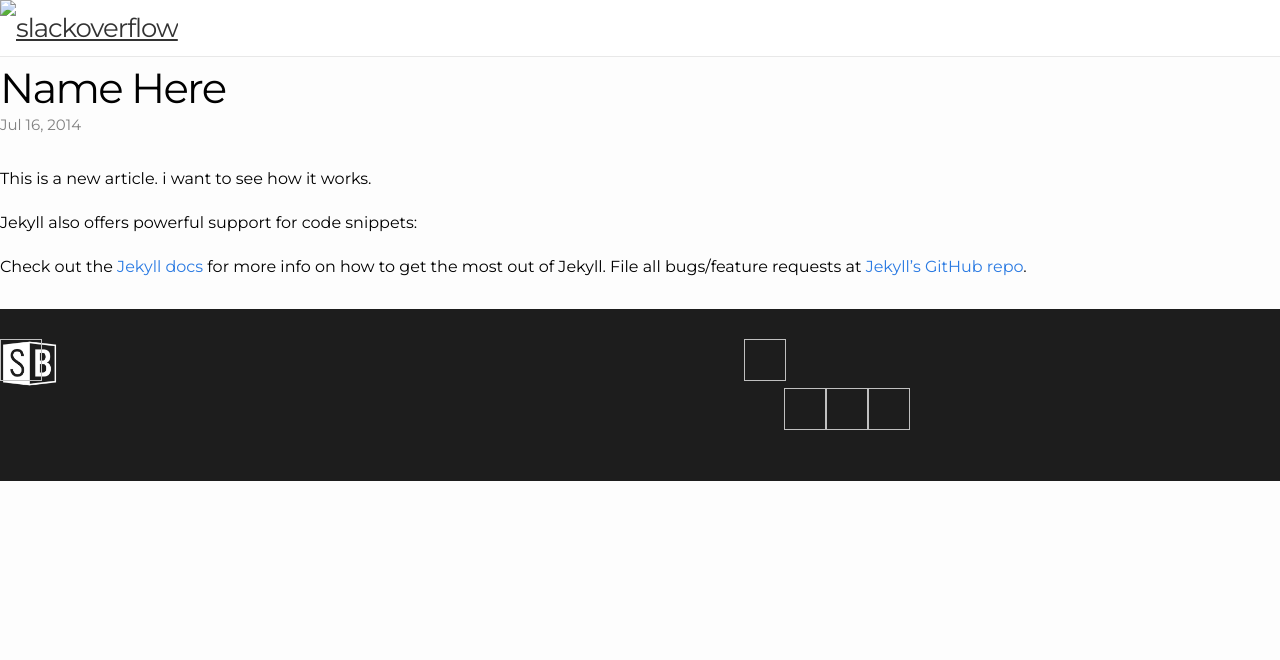
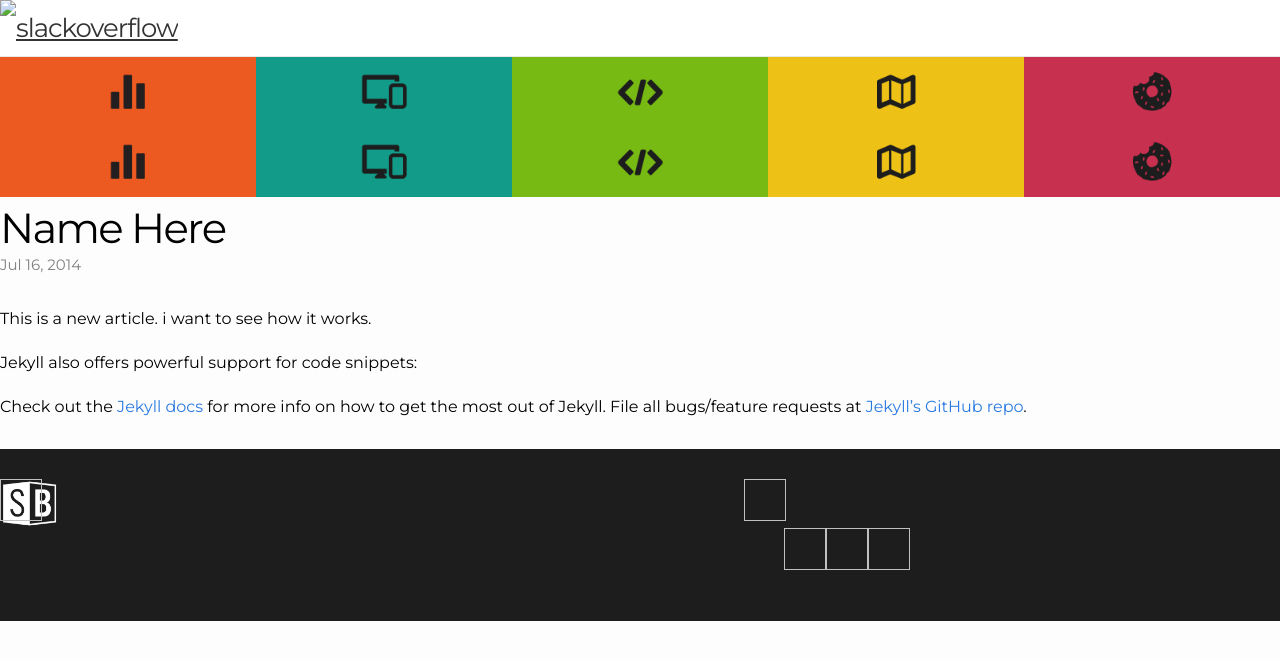
Before and after one commit to MeganCoffey/MeganCoffey.github.io, a Jekyll site: the page built from _posts/2014-06-01-name-here.markdown, in a window 1280 px wide. Shown: the top 660 px of the page. Built offline with Jekyll 4.4.1, drawn with Linux system fonts in a browser that asks for light colours.

Commit message:
post layout

```diff
--- a/_layouts/post.html
+++ b/_layouts/post.html
@@ -1,6 +1,10 @@
 ---
-layout: default
+layout: channel
 ---
+<header class="site.header">
+	{% include nav.html %}
+</div>
+
 <div class="post">
 
   <header class="post-header">
```
